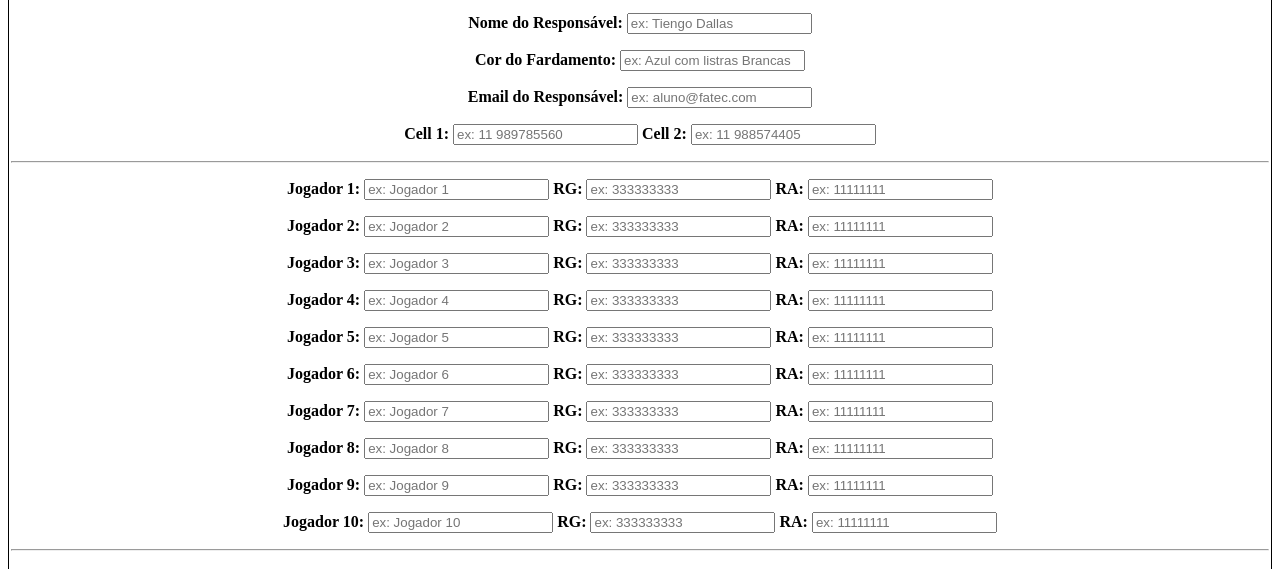
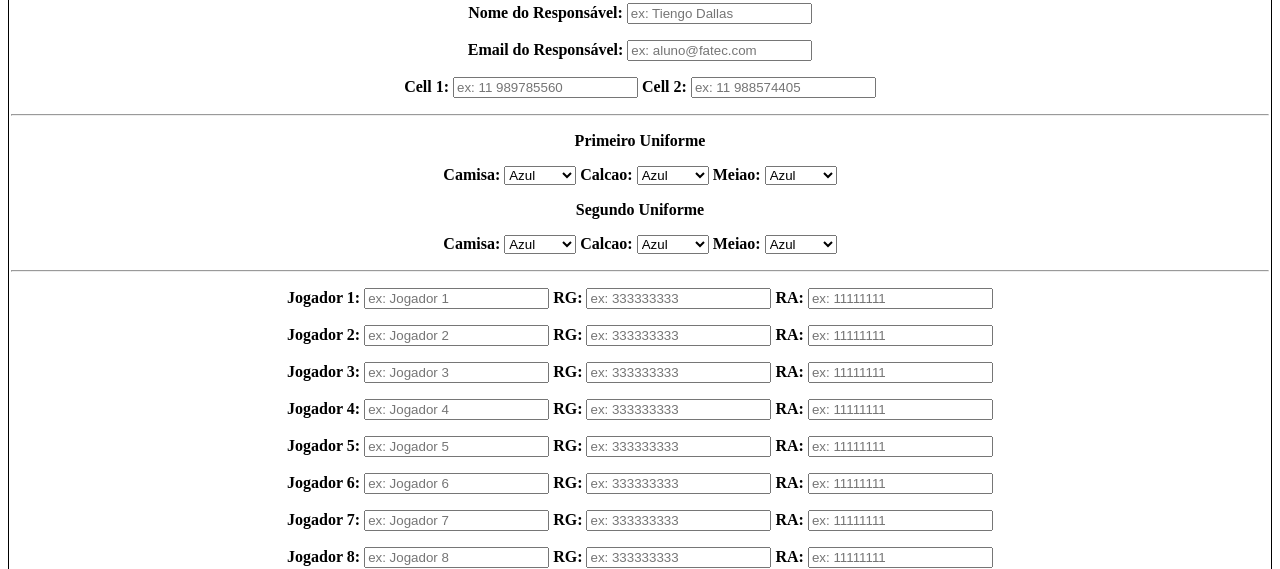
Before and after one commit to BrunoVianaSP/Web2.0Course, a plain HTML site: page 1-html/challenge-1/subscription.html in a window 1280 px wide. Shown: the part 531-1100 px from the top of the page. Drawn offline with Linux system fonts and the light colour scheme.

Commit message:
Preparando página básica de subscription

```diff
--- a/1-html/challenge-1/subscription.html
+++ b/1-html/challenge-1/subscription.html
@@ -41,7 +41,6 @@
                 <img src="award.png" alt="Award" width="300" height="300"/>
                 <figcaption><h1><strong>Interclasses FATEC-SP 2018 1 Semestre</strong></h1></figcaption>
             </figure>
-            <hr width="50%">
         </div>
 
 
@@ -50,12 +49,81 @@
             <form>
                 <p><strong>Nome da Equipe: </strong><input type="text" placeholder="ex: Fatec F.S."></p>
                 <p><strong>Nome do Responsável: </strong><input type="text" placeholder="ex: Tiengo Dallas"></p>
-                <p><strong>Cor do Fardamento: </strong><input type="text" placeholder="ex: Azul com listras Brancas"></p>
                 <p><strong>Email do Responsável: </strong><input type="text" placeholder="ex: aluno@fatec.com"></p>
                 <p>
                     <strong>Cell 1: </strong><input type="text" placeholder="ex: 11 989785560">
-                   <strong>Cell 2: </strong><input type="text" placeholder="ex: 11 988574405">
+                    <strong>Cell 2: </strong><input type="text" placeholder="ex: 11 988574405">
                 </p>
+
+                <hr>
+                <p><strong>Primeiro Uniforme</strong></p>
+                <p>
+                    <strong>Camisa: </strong>
+                    <select>
+                        <option>Azul</option>
+                        <option>Amarelo</option>
+                        <option>Branco</option>
+                        <option>Laranja</option>
+                        <option>Preto</option>
+                        <option>Verde</option>
+                    </select>
+
+                    <strong>Calcao: </strong>
+                    <select>
+                        <option>Azul</option>
+                        <option>Amarelo</option>
+                        <option>Branco</option>
+                        <option>Laranja</option>
+                        <option>Preto</option>
+                        <option>Verde</option>
+                    </select>
+
+                    <strong>Meiao: </strong>
+                    <select>
+                        <option>Azul</option>
+                        <option>Amarelo</option>
+                        <option>Branco</option>
+                        <option>Laranja</option>
+                        <option>Preto</option>
+                        <option>Verde</option>
+                    </select>
+                </p>
+
+                <p><strong>Segundo Uniforme</strong></p>
+                <p>
+                    <strong>Camisa: </strong>
+                    <select>
+                        <option>Azul</option>
+                        <option>Amarelo</option>
+                        <option>Branco</option>
+                        <option>Laranja</option>
+                        <option>Preto</option>
+                        <option>Verde</option>
+                    </select>
+
+                    <strong>Calcao: </strong>
+                    <select>
+                        <option>Azul</option>
+                        <option>Amarelo</option>
+                        <option>Branco</option>
+                        <option>Laranja</option>
+                        <option>Preto</option>
+                        <option>Verde</option>
+                    </select>
+
+                    <strong>Meiao: </strong>
+                    <select>
+                        <option>Azul</option>
+                        <option>Amarelo</option>
+                        <option>Branco</option>
+                        <option>Laranja</option>
+                        <option>Preto</option>
+                        <option>Verde</option>
+                    </select>
+                </p>
+
+
+
 
                 <hr>
                 <p><strong>Jogador 1:   </strong><input type="text" placeholder="ex: Jogador 1">
```
